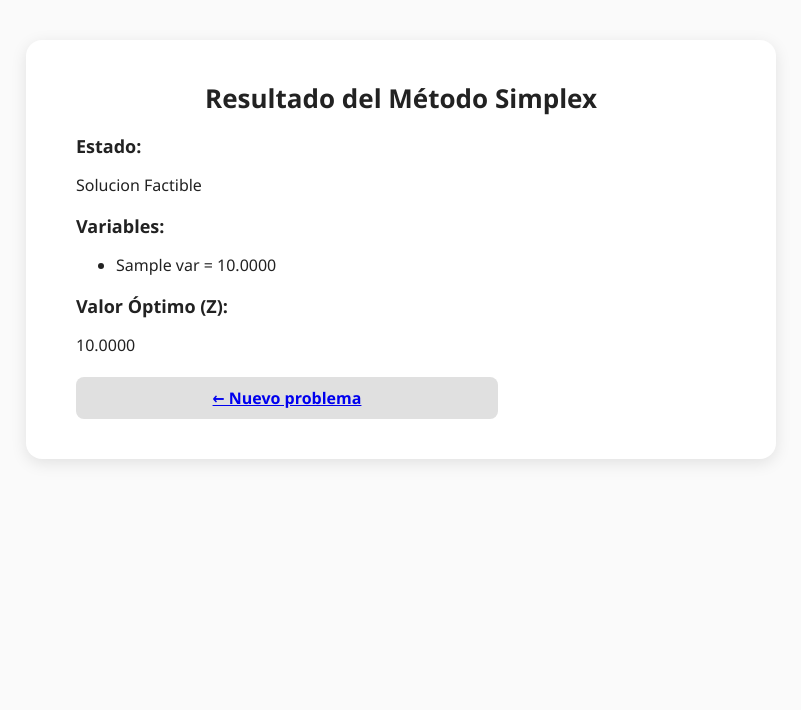
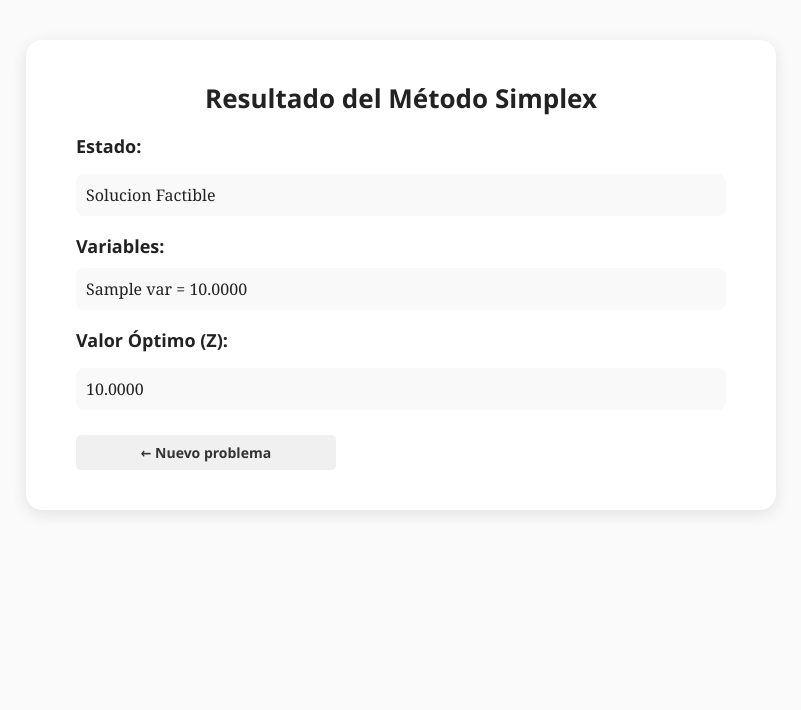
Before and after one commit to the-utn-team/simplex-solver, a Flask app: template templates/solution.html in a window 1280 px wide. Shown: the top 710 px of the page, without its empty margins (239-1040 px from the left). Run offline with Flask 3, Linux system fonts and the light colour scheme; the template is opened without the code that fills it: most values are stand-ins (such as "Sample title", 1, 10 or a date in 2020).

Commit message:
Diseño visual básico (issue-17)

```diff
--- a/app/controllers/ui_controller.py
+++ b/app/controllers/ui_controller.py
@@ -63,7 +63,7 @@ def new_problem():
         # Guardar el problema para usarlo luego en el solver
         storage.save_problem({"problema_definicion": problem_data})
 
-        flash("Problema cargado correctamente.", "success")
+        #flash("Problema cargado correctamente.", "success")
         return render_template("preview.html", problem_data=problem_data)
 
     return render_template("new_problem.html")
--- a/static/style.css
+++ b/static/style.css
@@ -55,8 +55,11 @@ button {
 }
 
 .button-container {
+    display: flex;
+    justify-content: center;
+    gap: 10px;
+    margin-top: 20px;
     text-align: center;
-    margin-top: 10px;
 }
 
 .btn-primary, .btn-secondary, .btn-submit {
@@ -97,22 +100,38 @@ button {
   opacity: 0.8;
 }
 
-.btn-secondary {
-    background-color: #e0e0e0;
-    width: 60%;
-    display: inline-block;
-    text-align: center;
-    margin-top: 5px;
-}
-
+/* Botón principal (resolver problema) */
 .btn-submit {
     background-color: #0052cc;
     color: white;
-    width: 100%;
+    width: 60%;
     font-size: 16px;
     margin-top: 20px;
     margin-bottom: 15px;
-    width: 60%;
+    padding: 10px 0;
+    border: none;
+    border-radius: 5px;
+    cursor: pointer;
+    display: inline-block;
+}
+
+.btn-secondary {
+    background-color: #f0f0f0;
+    color: #333;
+    width: 40%;
+    font-size: 14px;
+    margin-top: 10px;
+    padding: 8px 0;
+    border: none;
+    border-radius: 5px;
+    text-decoration: none;
+    display: inline-block;
+    text-align: center;
+    transition: background-color 0.3s;
+}
+
+.btn-secondary:hover {
+    background-color: #dcdcdc;
 }
 
 .delete-btn {
@@ -172,3 +191,14 @@ input:valid {
     border: 2px solid #27ae60;
     background-color: #ecf9f1;
 }
+
+.preview-text {
+    font-family: "Cambria Math", Cambria, "Times New Roman", serif; /* fuente más bonita para fórmulas */
+    background-color: #f9f9f9;
+    padding: 10px;
+    border-radius: 8px;
+    white-space: normal; /* permite que las fórmulas fluyan en una sola línea */
+    word-wrap: break-word; /* evita que se desborde si son muy largas */
+    margin-bottom: 15px; /* espacio entre elementos */
+    font-size: 16px; /* opcional: tamaño más cómodo de leer */
+}
--- a/templates/solution.html
+++ b/templates/solution.html
@@ -11,23 +11,23 @@
 
         {% if solucion %}
             <h3>Estado:</h3>
-            <p>{{ solucion['solucion_encontrada']['status'] }}</p>
+            <p class="preview-text">{{ solucion['solucion_encontrada']['status'] }}</p>
 
             {% if solucion['solucion_encontrada']['valores_variables'] %}
             <h3>Variables:</h3>
-            <ul>
+            <div class="preview-text">
                 {% for var, val in solucion['solucion_encontrada']['valores_variables'].items() %}
-                <li>{{ var }} = {{ "%.4f"|format(val) }}</li>
+                    {{ var }} = {{ "%.4f"|format(val) }}{% if not loop.last %}, {% endif %}
                 {% endfor %}
-            </ul>
+            </div>
 
             <h3>Valor Óptimo (Z):</h3>
-            <p>{{ "%.4f"|format(solucion['solucion_encontrada']['valor_optimo_z']) }}</p>
+            <p class="preview-text">{{ "%.4f"|format(solucion['solucion_encontrada']['valor_optimo_z']) }}</p>
             {% else %}
-            <p>No se encontró una solución factible.</p>
+            <p class="preview-text">No se encontró una solución factible.</p>
             {% endif %}
         {% else %}
-            <p>Error: No hay datos de solución disponibles.</p>
+            <p class="preview-text">Error: No hay datos de solución disponibles.</p>
         {% endif %}
 
         <div class="button-group">
```
Also changed, not shown: templates/preview.html (+36 -10 lines).
